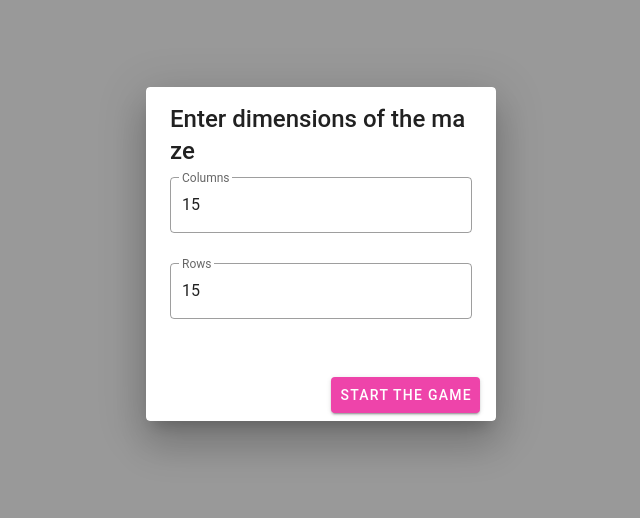
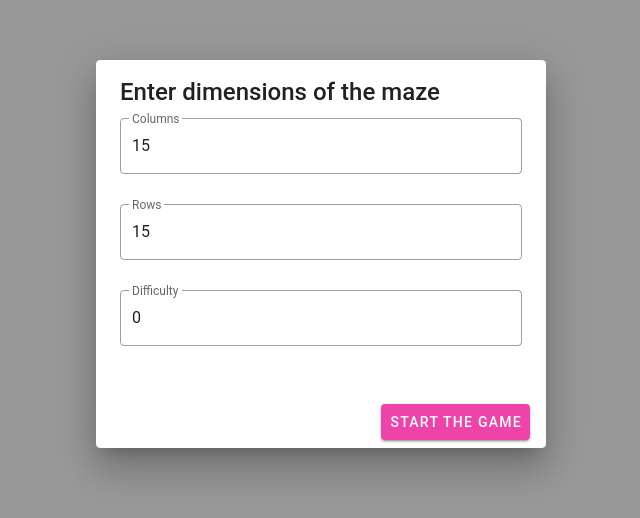
Before and after one commit to Rolanddoda/pony-challenge, a Vue app: page / in a window 1280 px wide. Shown: the part 146-664 px from the top of the page, without its empty margins (319-959 px from the left). Built offline with nearby package versions, Linux system fonts and the light colour scheme; a small style sheet from the web is missing.

Commit message:
Dynamically bind difficulty + increase it when a new game starts

```diff
--- a/src/App.vue
+++ b/src/App.vue
@@ -1,7 +1,7 @@
 <template>
   <v-app>
     <v-main>
-      <v-dialog :value="!mazeId" persistent max-width="350">
+      <v-dialog :value="!mazeId" persistent max-width="450">
         <v-card>
           <v-card-title class="headline">
             Enter dimensions of the maze
@@ -26,6 +26,16 @@
               placeholder="Rows of the maze"
               outlined
             />
+
+            <v-text-field
+              v-model.number="difficulty"
+              min="0"
+              max="10"
+              type="number"
+              label="Difficulty"
+              placeholder="Difficulty"
+              outlined
+            />
           </v-card-text>
           <v-card-actions>
             <v-spacer></v-spacer>
@@ -44,7 +54,7 @@
           </v-btn>
         </template>
       </v-snackbar>
-      <Maze v-if="mazeId" :id="mazeId" :cols="cols" :rows="rows" @new-game="mazeId = null" />
+      <Maze v-if="mazeId" :id="mazeId" :cols="cols" :rows="rows" @new-game="onNewGame" />
     </v-main>
   </v-app>
 </template>
@@ -65,7 +75,8 @@ export default {
     error: null,
     mazeId: null,
     cols: 15,
-    rows: 15
+    rows: 15,
+    difficulty: 0
   }),
 
   methods: {
@@ -76,7 +87,7 @@ export default {
           'maze-width': this.cols,
           'maze-height': this.rows,
           'maze-player-name': this.ponyName,
-          difficulty: 1
+          difficulty: this.difficulty
         })
         .then(({ data }) => {
           this.mazeId = data.maze_id
@@ -85,6 +96,11 @@ export default {
           this.error = 'Error: ' + err.response.data
         })
         .finally(() => (this.isBtnLoading = false))
+    },
+
+    onNewGame() {
+      if (this.difficulty < 10) this.difficulty++
+      this.mazeId = null
     }
   }
 }
```
